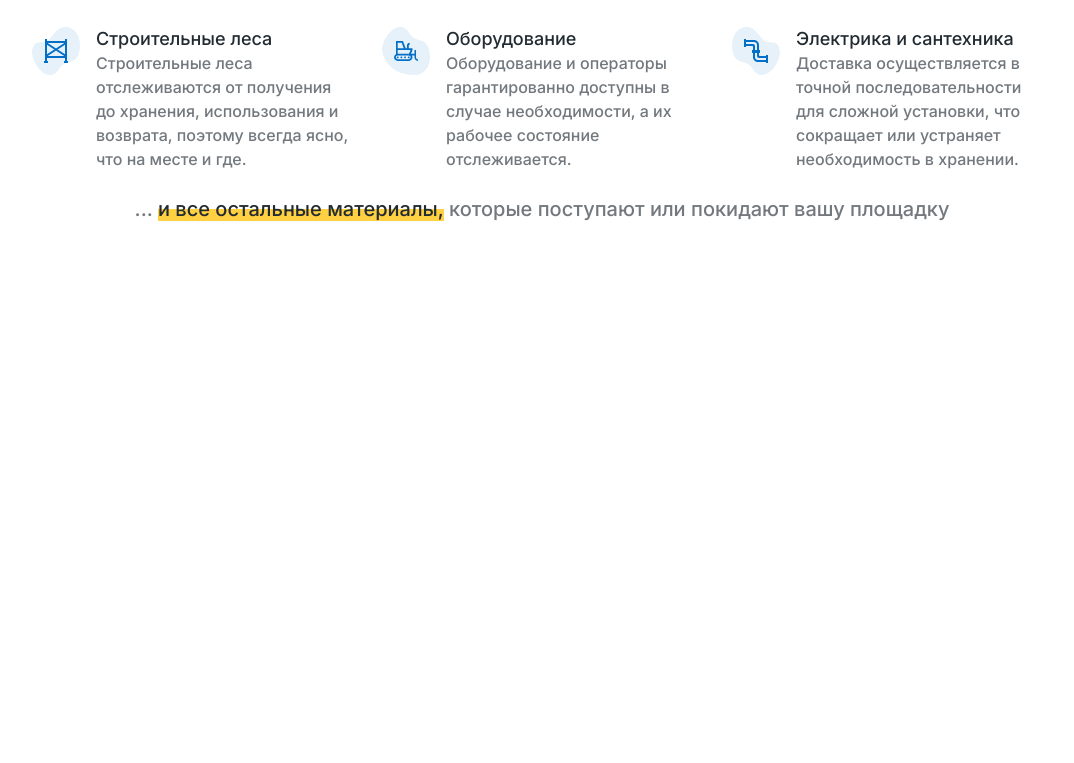
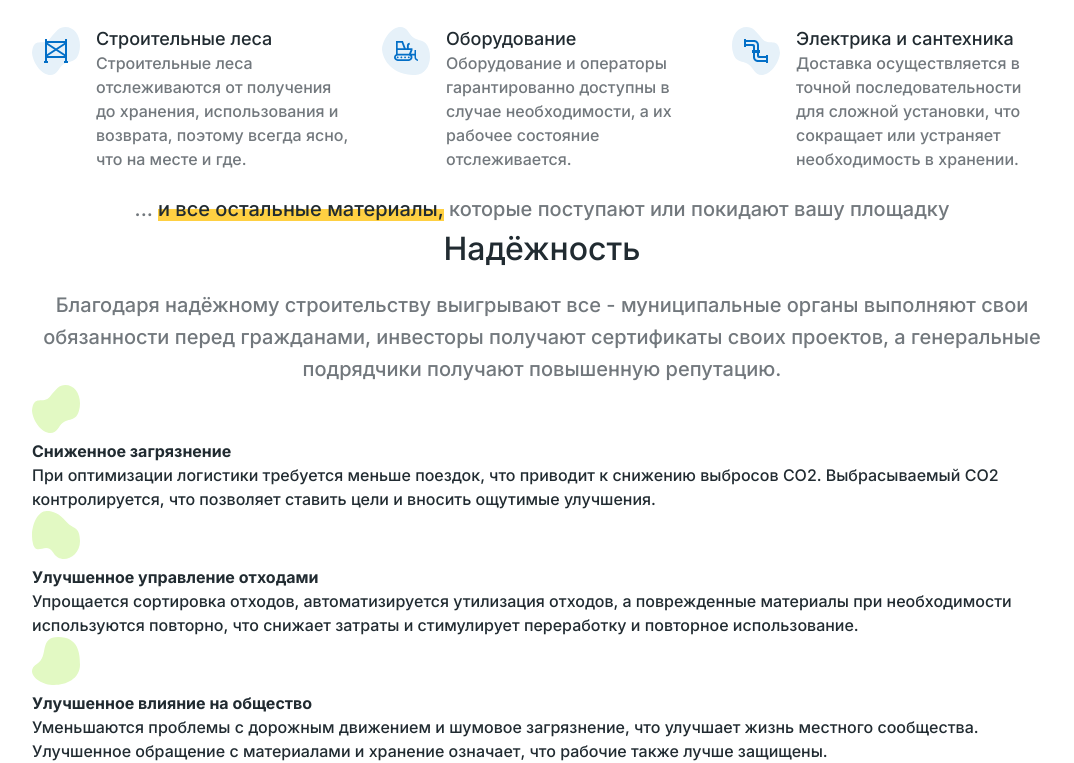
Before and after one commit to LysiukOleksandr/Construction-Landing-Page, a website: page app/index.html in a window 1280 px wide. Shown: the part 4852-5615 px from the top of the page, without its empty margins (98-1172 px from the left). Before the commit the page ends 5077 px from the top, so only its background shows below. Drawn offline with Linux system fonts and the light colour scheme.

Commit message:
reliability(html)

```diff
--- a/app/index.html
+++ b/app/index.html
@@ -609,6 +609,40 @@
             покидают вашу площадку
           </p>
         </section>
+
+        <section class="reliability">
+          <h2 class="reliability__title title">Надёжность</h2>
+          <p class="reliability__subtitle subtitle">Благодаря надёжному строительству выигрывают все - муниципальные органы выполняют свои обязанности перед гражданами, инвесторы получают сертификаты своих проектов, а генеральные подрядчики получают повышенную репутацию.</p>
+          <div class="reliability__flex">
+            <div class="reliability__item">
+              <div class="reliability__item-img">
+                <svg width="48" height="48" viewBox="0 0 48 48" fill="none" xmlns="http://www.w3.org/2000/svg">
+                <path d="M46.967 25.747C50.602 12.625 44.314 0 33.295 0C27.198 0 24.595 3.504 17.898 11.663C11.2 19.822 1.65 8.478 0 25.747C1.386 41.66 18.652 56.064 26.668 42.774C33.966 30.674 43.333 38.868 46.968 25.747H46.967Z" fill="#E2F9C3"/>
+                </svg>
+                </div>
+              <h4 class="reliability__item-title">Сниженное загрязнение</h4>
+              <p class="reliability__item-description">При оптимизации логистики требуется меньше поездок, что приводит к снижению выбросов CO2. Выбрасываемый CO2 контролируется, что позволяет ставить цели и вносить ощутимые улучшения.</p>
+            </div>
+            <div class="reliability__item">
+              <div class="reliability__item-img">
+                <svg width="48" height="48" viewBox="0 0 48 48" fill="none" xmlns="http://www.w3.org/2000/svg">
+                <path d="M1.033 32.952C-2.602 20.138 3.686 0 14.705 0C20.802 0 27.405 2.446 34.102 10.413C40.8 18.381 48 14.646 48 30.023C48 46.873 28.5 54.198 21.332 41.771C14.397 29.748 4.667 45.766 1.032 32.952H1.033Z" fill="#E2F9C3"/>
+                </svg>
+                </div>
+              <h4 class="reliability__item-title">Улучшенное управление отходами</h4>
+              <p class="reliability__item-description">Упрощается сортировка отходов, автоматизируется утилизация отходов, а поврежденные материалы при необходимости используются повторно, что снижает затраты и стимулирует переработку и повторное использование.</p>
+            </div>
+            <div class="reliability__item">
+              <div class="reliability__item-img">
+                <svg width="48" height="48" viewBox="0 0 48 48" fill="none" xmlns="http://www.w3.org/2000/svg">
+                <path d="M48 27.575C48 16.32 46.403 0 26.452 0C6.50096 0 17.257 19.311 5.12896 26.765C-8.19004 34.95 6.90896 48 22.195 48C33.97 48 48 42.173 48 27.575Z" fill="#E2F9C3"/>
+                </svg>
+                </div>
+              <h4 class="reliability__item-title">Улучшенное влияние на общество</h4>
+              <p class="reliability__item-description">Уменьшаются проблемы с дорожным движением и шумовое загрязнение, что улучшает жизнь местного сообщества. Улучшенное обращение с материалами и хранение означает, что рабочие также лучше защищены.</p>
+            </div>
+          </div>
+        </section>
       </div>
     </main>
 
```
